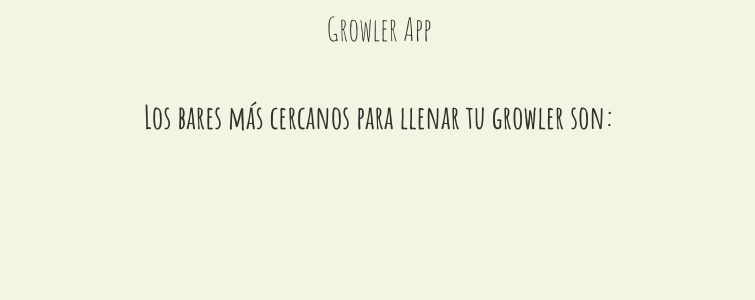
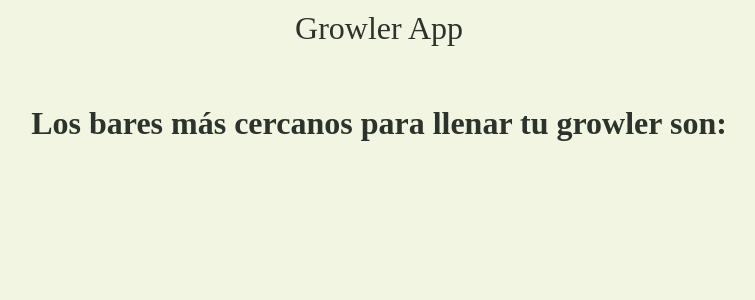
Before and after one commit to growlerapp/webapp, a Vue app: page / in a window 1280 px wide. Shown: the top 300 px of the page, without its empty margins (261-1016 px from the left). Built offline with nearby package versions, Linux system fonts and the light colour scheme.

Commit message:
fix(styles): variables

```diff
--- a/src/styles/base.css
+++ b/src/styles/base.css
@@ -5,8 +5,9 @@ body {
 }
 
 body {
-  font: 14px 'Amatic SC', Helvetica, Arial, sans-serif;
-  line-height: 1.4em;
+  font-size: 14px;
+  font-family: var(--font-family-normal);
+  line-height: 1;
   background: #f3f5e3;
   color: #2c332d;
   margin: 0 auto;
@@ -30,6 +31,12 @@ button {
   -moz-osx-font-smoothing: grayscale;
 }
 
+h1,
+h2,
+h3 {
+  font-family: var(--font-family-primary);
+}
+
 :focus {
   outline: 0;
 }
```
Also changed, not shown: .postcssrc.
